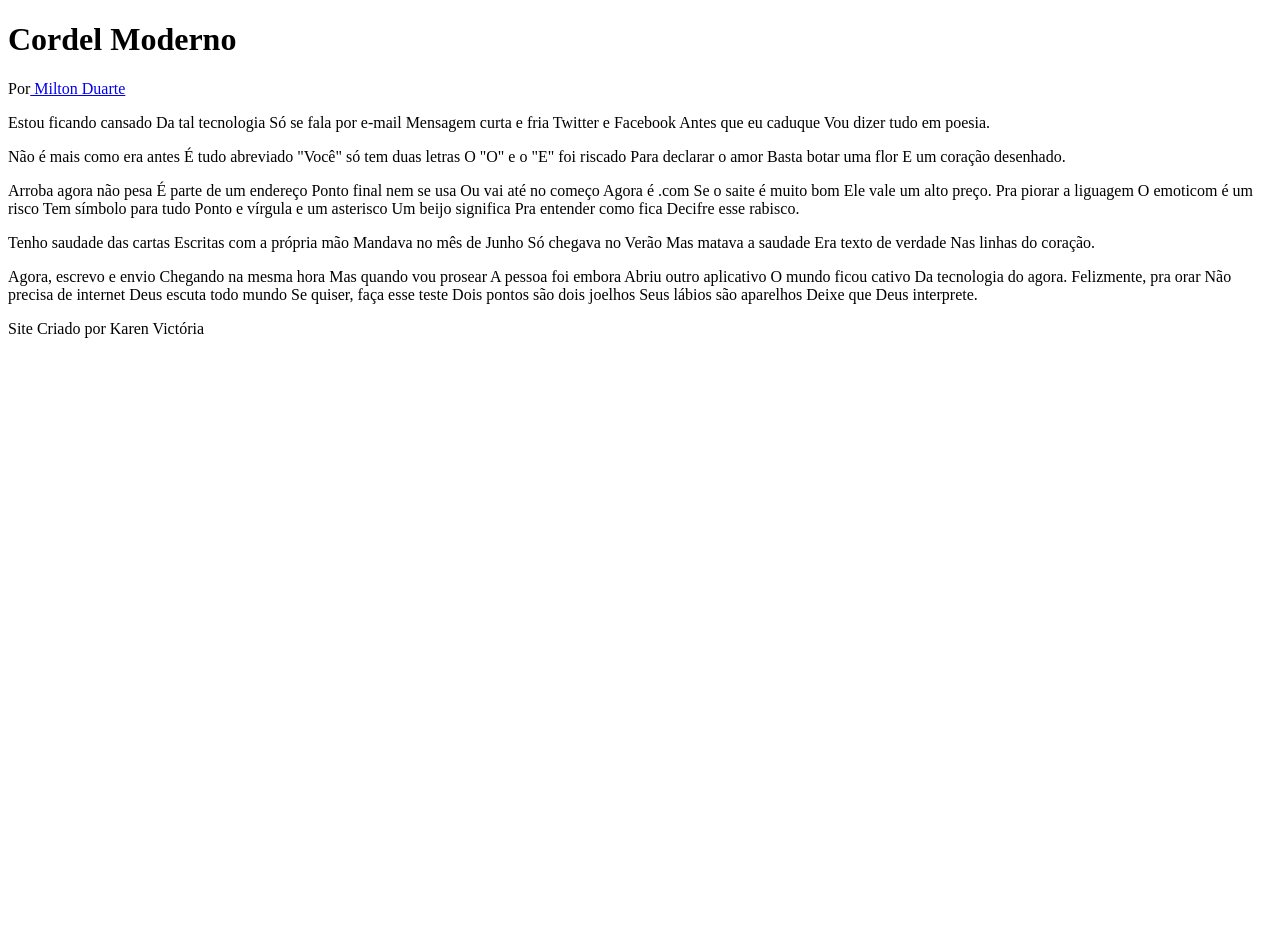
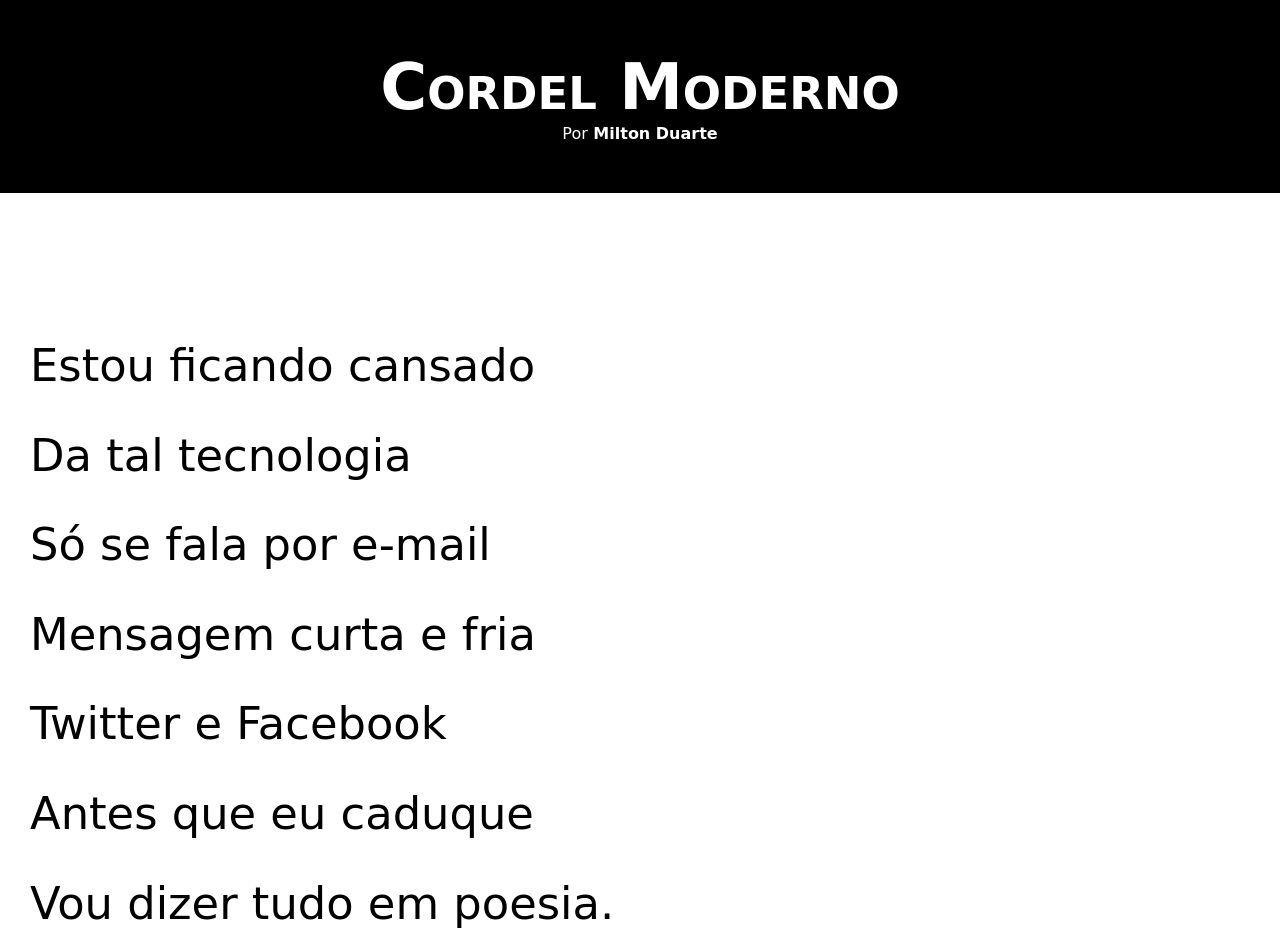
Before and after one commit to Karennnnnn7/html-css, a plain HTML site: page desafios/desafio03/cordel.html in a window 1280 px wide. Shown: the top 951 px of the page. Before the commit the page ends 800 px from the top, so only its background shows below. Drawn offline with Linux system fonts and the light colour scheme; a web font is replaced by a local one.

Commit message:
atualizei cordel

```diff
--- a/desafios/desafio03/cordel.html
+++ b/desafios/desafio03/cordel.html
@@ -4,86 +4,99 @@
     <meta charset="UTF-8">
     <meta name="viewport" content="width=device-width, initial-scale=1.0">
     <title>Cordel Moderno</title>
+    <link rel="stylesheet" href="style.css">
 </head>
 <body>
-    <header>
+    <header class="normal">
         <h1>Cordel Moderno</h1>
         <p>Por<a href="https://www.recantodasletras.com.br/poesias/3186743" target="_blank"> Milton Duarte</a></p>
     </header>
 
-<p>
-    Estou ficando cansado
-    Da tal tecnologia
-    Só se fala por e-mail
-    Mensagem curta e fria
-    Twitter e Facebook
-    Antes que eu caduque
-    Vou dizer tudo em poesia.
-</p>
+<section class="normal">
+    <p>
+        Estou ficando cansado <br>
+        Da tal tecnologia<br>
+        Só se fala por e-mail<br>
+        Mensagem curta e fria<br>
+        Twitter e Facebook<br>
+        Antes que eu caduque<br>
+        Vou dizer tudo em poesia.<br>
+    </p>
+</section>
+
+<section class="imagem">
+    <p>
+        Não é mais como era antes<br>
+        É tudo abreviado<br>
+        "Você" só tem duas letras<br>
+        O "O" e o "E" foi riscado<br>
+        Para declarar o amor<br>
+        Basta botar uma flor<br>
+        E um coração desenhado.<br>
+    </p>
+</section>
+
+
+<section class="normal">
+    <p>
+        Arroba agora não pesa<br>
+        É parte de um endereço<br>
+        Ponto final nem se usa<br>
+        Ou vai até no começo<br>
+        Agora é .com<br>
+        Se o saite é muito bom<br>
+        Ele vale um alto preço.<br><br>
+
+        Pra piorar a liguagem<br>
+        O emoticom é um risco<br>
+        Tem símbolo para tudo<br>
+        Ponto e vírgula e um asterisco<br>
+        Um beijo significa<br>
+        Pra entender como fica<br>
+        Decifre esse rabisco.<br>
+    </p>
+    </section>
+
+
+<section class="imagem">
+    <p>
+        Tenho saudade das cartas<br>
+        Escritas com a própria mão<br>
+        Mandava no mês de Junho<br>
+        Só chegava no Verão<br>
+        Mas matava a saudade<br>
+        Era texto de verdade<br>
+        Nas linhas do coração.<br>
+    </p>
+</section>
 
 
 
-<p>
-    Não é mais como era antes
-    É tudo abreviado
-    "Você" só tem duas letras
-    O "O" e o "E" foi riscado
-    Para declarar o amor
-    Basta botar uma flor
-    E um coração desenhado.
-</p>
+<section class="normal">
+    <p>
+        Agora, escrevo e envio<br>
+        Chegando na mesma hora<br>
+        Mas quando vou prosear<br>
+        A pessoa foi embora<br>
+        Abriu outro aplicativo<br>
+        O mundo ficou cativo<br>
+        Da tecnologia do agora.<br>
+       </p>
+</section>
 
 
-<p>
+    <section class="imagem">
+        <p>
+            Felizmente, pra orar<br>
+            Não precisa de internet<br>
+            Deus escuta todo mundo<br>
+            Se quiser, faça esse teste<br>
+            Dois pontos são dois joelhos<br>
+            Seus lábios são aparelhos<br>
+            Deixe que Deus interprete.<br>
+        </p>
+    </section>
 
-    Arroba agora não pesa
-    É parte de um endereço
-    Ponto final nem se usa
-    Ou vai até no começo
-    Agora é .com
-    Se o saite é muito bom
-    Ele vale um alto preço.
-
-    Pra piorar a liguagem
-    O emoticom é um risco
-    Tem símbolo para tudo
-    Ponto e vírgula e um asterisco
-    Um beijo significa
-    Pra entender como fica
-    Decifre esse rabisco.
-</p>
-
-
-
-<p>
-    Tenho saudade das cartas
-    Escritas com a própria mão
-    Mandava no mês de Junho
-    Só chegava no Verão
-    Mas matava a saudade
-    Era texto de verdade
-    Nas linhas do coração.
-</p>
-
-
-
-<p>
-    Agora, escrevo e envio
-    Chegando na mesma hora
-    Mas quando vou prosear
-    A pessoa foi embora
-    Abriu outro aplicativo
-    O mundo ficou cativo
-    Da tecnologia do agora.
-
-    Felizmente, pra orar
-    Não precisa de internet
-    Deus escuta todo mundo
-    Se quiser, faça esse teste
-    Dois pontos são dois joelhos
-    Seus lábios são aparelhos
-    Deixe que Deus interprete.
-</p>
 <footer>
     <p>Site Criado por Karen Victória</p>
 </footer>
--- /dev/null
+++ b/desafios/desafio03/style.css
@@ -0,0 +1,87 @@
+@charset "UTF-8";
+@import url('https://fonts.googleapis.com/css2?family=Bebas+Neue&family=Edu+AU+VIC+WA+NT+Hand:wght@400..700&family=Homemade+Apple&family=Josefin+Sans:ital,wght@0,100..700;1,100..700&display=swap');
+
+
+:root{
+    --fonte1: Verdana, Geneva, Tahoma, sans-serif;
+    --fonte2:"Josefin Sans", serif;
+    --fonte3: "Edu AU VIC WA NT Hand", cursive;
+    --fonte4: "Homemade Apple", serif;
+
+      }
+
+
+
+* {
+    margin: 0px;
+    padding: 0px;
+
+}
+
+html, body{
+    min-height: 100%;
+    background-color: darkgray;
+    font-family: var(--fonte3);
+}
+
+header{
+    background-color: black;
+    color: white;
+    text-align: center;
+}
+
+header > h1{
+    padding-top: 50px;
+    font-variant: small-caps;
+    font-size: 5vw;
+}
+
+header p{
+    padding-bottom: 50px;
+}
+
+a{
+    color: white;
+    text-decoration: none;
+    font-weight: bolder;
+}
+
+a:hover{
+    text-decoration: underline;
+}
+
+section{
+    padding-top: 10%;
+    padding-bottom: 10%;
+    line-height: 2em;
+    padding-left: 30px;
+    font-size:3.5vw;
+}
+
+section.imagem{
+    background-color: gray;
+
+    padding: 5px;
+}
+
+
+section.imagem >p{
+
+    background-color: rgba(0, 0, 0, 0.39);
+    color: white;
+    display: inline-block;
+;
+    ;
+}
+
+
+section.normal{
+    background-color: white;
+}
+
+footer{
+    background-color: black;
+    color: white;
+    text-align: center;
+    padding:  5px;
+}
```
Also changed, not shown: 1 other file.
